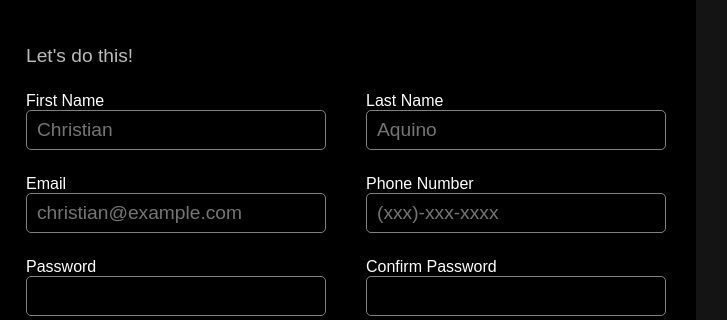
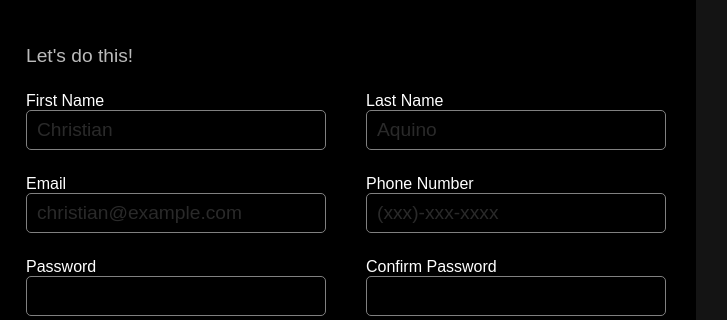
Before and after one commit to cjfaquino/sign-up-form, a website built with webpack: page dist/index.html in a window 1280 px wide. Shown: the part 223-543 px from the top of the page, 438-1165 px from the left. Built offline with nearby package versions, Linux system fonts and the light colour scheme.

Commit message:
darken input placeholder

```diff
--- a/src/styles.css
+++ b/src/styles.css
@@ -73,6 +73,10 @@ input {
 input:focus {
     border: 1px solid var(--highlight);
     outline: none;
+}
+
+input::placeholder {
+    color: rgb(42, 42, 42);
 }
 
 input.createBtn {
```
